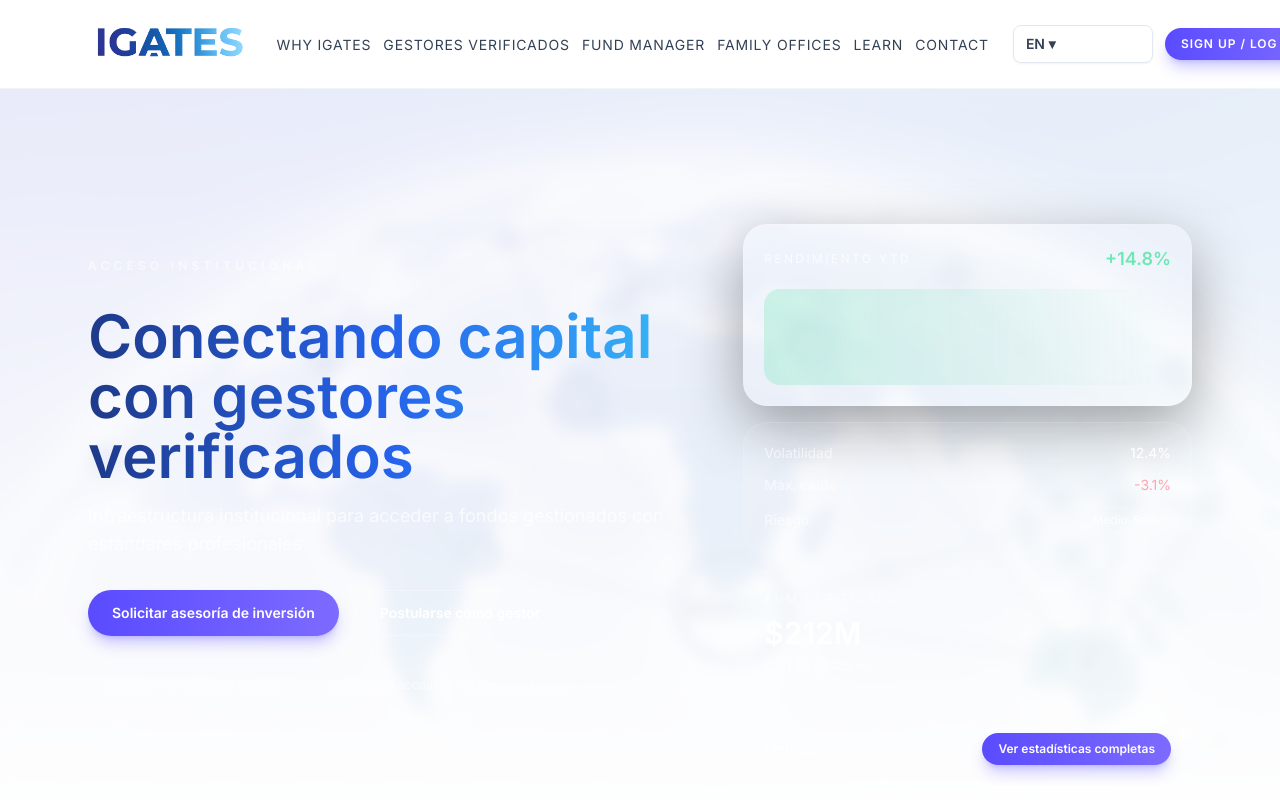
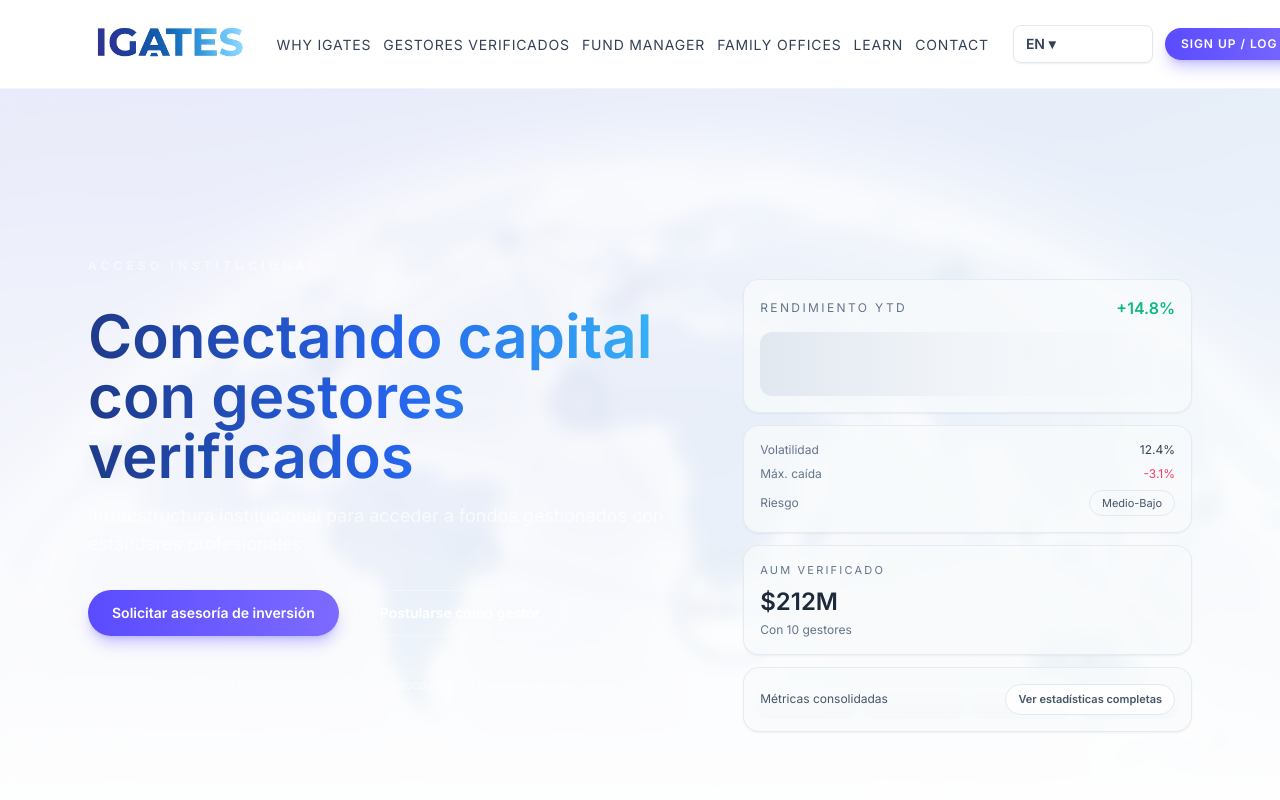
Before and after one commit to Juanherrera-123/Fund_Connect, a Next.js app: page / in a window 1280 px wide. Shown: the top 800 px of the page. Built offline with nearby package versions, Linux system fonts and the light colour scheme.

Commit message:
Refine hero stats styling

```diff
--- a/src/components/home/Hero.tsx
+++ b/src/components/home/Hero.tsx
@@ -57,53 +57,55 @@ export function Hero() {
             ))}
           </div>
         </div>
-        <div className="space-y-4">
-          <div className="rounded-3xl border border-white/10 bg-white/5 p-5 shadow-[0_20px_60px_rgba(0,0,0,0.35)]">
-            <div className="flex items-center justify-between text-sm text-white/70">
-              <span className="text-xs uppercase tracking-[0.2em]">Rendimiento YTD</span>
-              <span className="text-lg font-semibold text-emerald-300">+14.8%</span>
+        <div className="space-y-3">
+          <div className="rounded-2xl border border-slate-200/80 bg-slate-50/80 p-4 text-slate-700 shadow-sm">
+            <div className="flex items-center justify-between text-xs">
+              <span className="uppercase tracking-[0.2em] text-slate-500">Rendimiento YTD</span>
+              <span className="text-base font-semibold text-emerald-500">+14.8%</span>
             </div>
-            <div className="mt-4 h-24 rounded-2xl bg-gradient-to-r from-emerald-300/30 via-emerald-400/10 to-transparent" />
+            <div className="mt-3 h-16 rounded-xl bg-gradient-to-r from-slate-200 via-slate-100 to-transparent" />
           </div>
-          <div className="rounded-3xl border border-white/10 bg-white/5 p-5">
-            <div className="space-y-3 text-sm">
+          <div className="rounded-2xl border border-slate-200/80 bg-slate-50/80 p-4 text-slate-700 shadow-sm">
+            <div className="space-y-2 text-xs">
               {[
                 { label: "Volatilidad", value: "12.4%" },
                 { label: "Máx. caída", value: "-3.1%", negative: true },
                 { label: "Riesgo", value: "Medio-Bajo", badge: true },
               ].map((item) => (
                 <div key={item.label} className="flex items-center justify-between">
-                  <span className="text-white/60">{item.label}</span>
+                  <span className="text-slate-500">{item.label}</span>
                   {item.badge ? (
-                    <span className="rounded-full border border-white/20 px-3 py-1 text-xs text-white/70">
+                    <span className="rounded-full border border-slate-200 px-3 py-1 text-[11px] text-slate-600">
                       {item.value}
                     </span>
                   ) : (
-                    <span className={item.negative ? "text-rose-300" : "text-white"}>{item.value}</span>
+                    <span className={item.negative ? "text-rose-500" : "text-slate-700"}>
+                      {item.value}
+                    </span>
                   )}
                 </div>
               ))}
             </div>
           </div>
-          <div className="rounded-3xl border border-white/10 bg-white/5 p-5">
-            <div className="text-xs uppercase tracking-[0.2em] text-white/50">AUM verificado</div>
-            <div className="mt-2 text-3xl font-semibold">$212M</div>
-            <p className="mt-1 text-sm text-white/60">Con 10 gestores</p>
+          <div className="rounded-2xl border border-slate-200/80 bg-slate-50/80 p-4 text-slate-700 shadow-sm">
+            <div className="text-[11px] uppercase tracking-[0.2em] text-slate-500">AUM verificado</div>
+            <div className="mt-2 text-2xl font-semibold text-slate-800">$212M</div>
+            <p className="mt-1 text-xs text-slate-500">Con 10 gestores</p>
           </div>
-          <div className="relative overflow-hidden rounded-3xl border border-white/10 bg-white/5 p-5">
-            <div className="absolute inset-0 opacity-40">
-              <div className="grid h-full w-full grid-cols-4 gap-2 p-4">
+          <div className="relative overflow-hidden rounded-2xl border border-slate-200/80 bg-slate-50/80 p-4 text-slate-700 shadow-sm">
+            <div className="absolute inset-0 opacity-20">
+              <div className="grid h-full w-full grid-cols-4 gap-2 p-3">
                 {Array.from({ length: 4 }).map((_, index) => (
                   <span
                     key={index}
-                    className="h-full rounded-2xl bg-gradient-to-t from-white/15 to-transparent"
+                    className="h-full rounded-xl bg-gradient-to-t from-slate-200/60 to-transparent"
                   />
                 ))}
               </div>
             </div>
             <div className="relative flex items-center justify-between gap-4">
-              <p className="text-sm text-white/70">Métricas consolidadas</p>
-              <button className="rounded-full bg-gradient-to-r from-igates-500 to-igates-400 px-4 py-2 text-xs font-semibold text-white shadow-lg shadow-igates-500/30 transition hover:bg-none hover:bg-white hover:text-igates-500">
+              <p className="text-xs text-slate-600">Métricas consolidadas</p>
+              <button className="rounded-full border border-slate-200 bg-white/80 px-3 py-1.5 text-[11px] font-semibold text-slate-600 transition hover:border-slate-300 hover:text-slate-700">
                 Ver estadísticas completas
               </button>
             </div>
```
